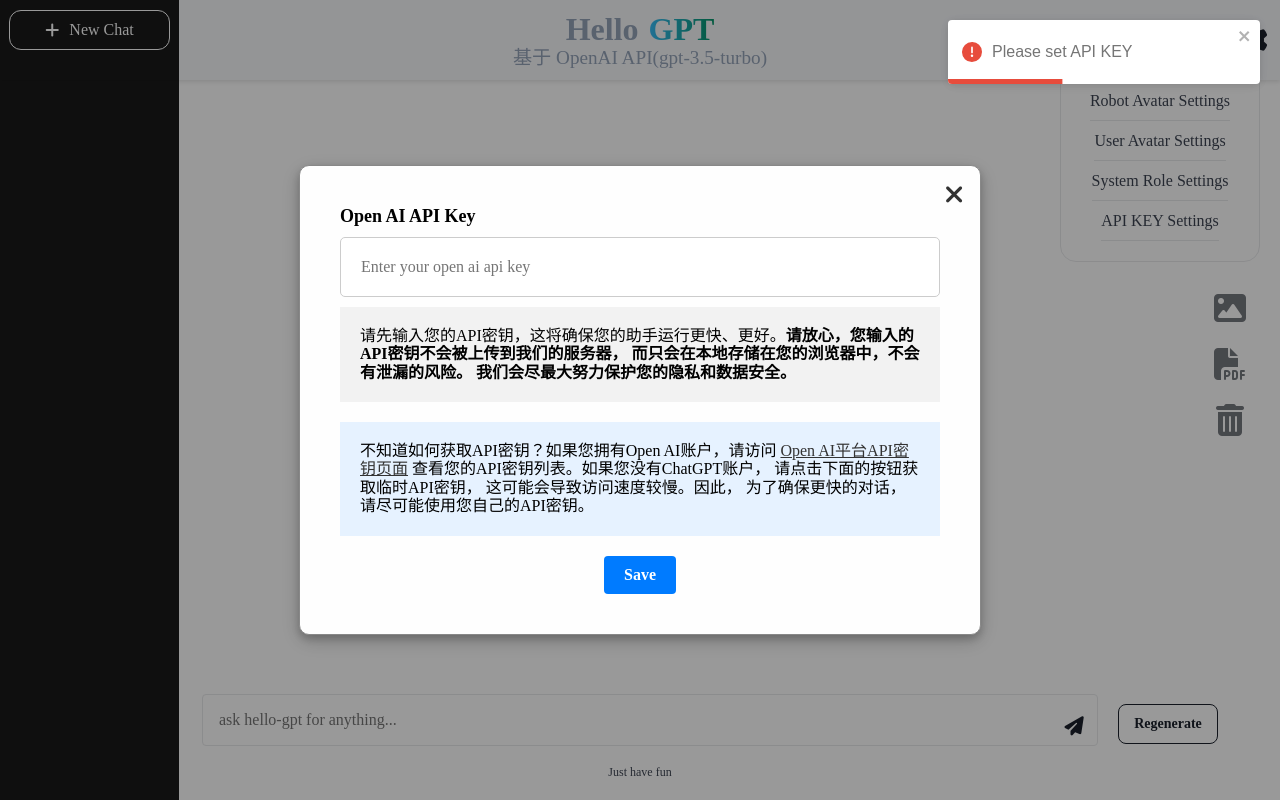
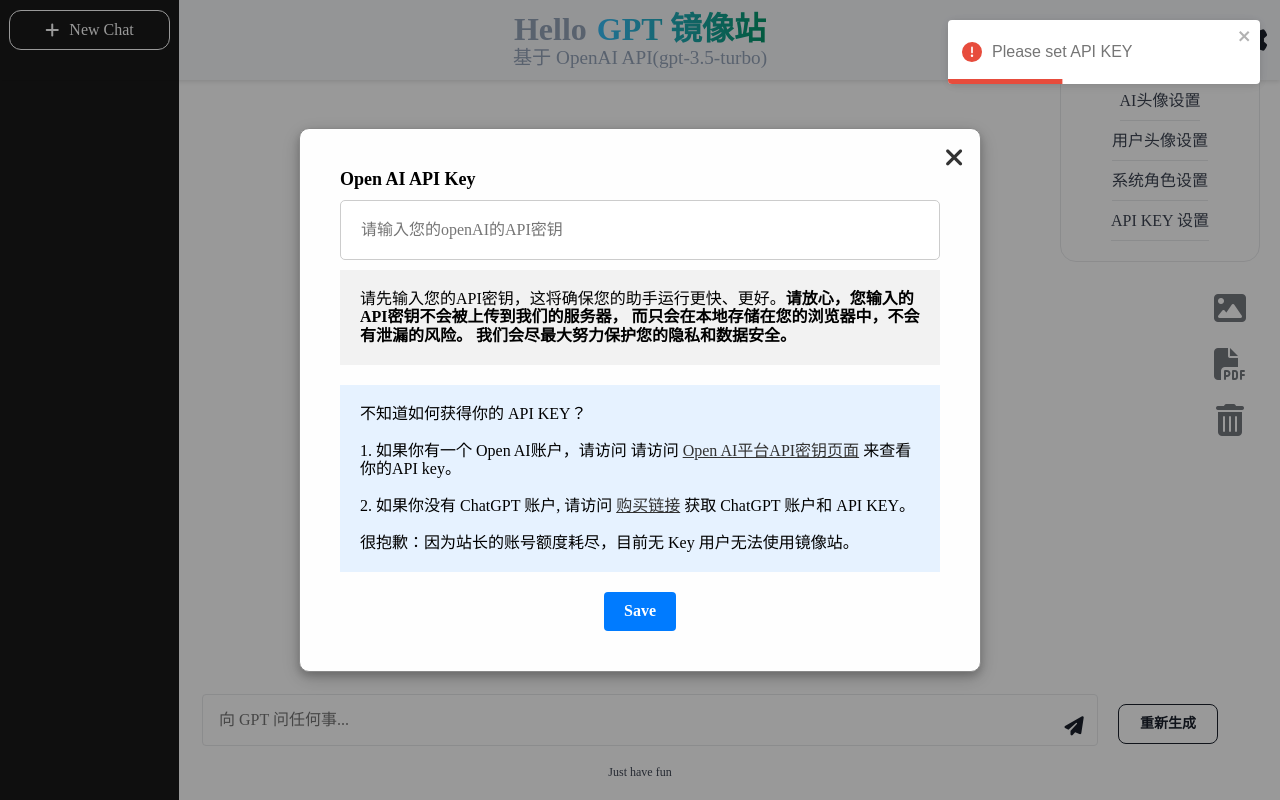
Before and after one commit to ljl618/helloGPT, a Next.js app: page / in a window 1280 px wide. Both pictures are taken after a click on the icon 1074 px from the left and 725 px from the top of the page. Built offline with nearby package versions, Linux system fonts and the light colour scheme.

Commit message:
翻译文案

```diff
--- a/pages/index.tsx
+++ b/pages/index.tsx
@@ -41,19 +41,19 @@
 
 const SystemMenus = [
     {
-        label: 'Robot Avatar Settings',
+        label: 'AI头像设置',
         value: SystemSettingMenu.robotAvatarSettings,
     },
     {
-        label: 'User Avatar Settings',
+        label: '用户头像设置',
         value: SystemSettingMenu.userAvatarSettings,
     },
     {
-        label: 'System Role Settings',
+        label: '系统角色设置',
         value: SystemSettingMenu.systemRoleSettings,
     },
     {
-        label: 'API KEY Settings',
+        label: 'API KEY 设置',
         value: SystemSettingMenu.apiKeySettings,
     },
 ];
@@ -553,7 +553,7 @@
             <div className={styles.header}>
                 <div className={styles.title} onClick={async () => {}}>
                     <span className={styles.item}>Hello</span>
-                    <span className={styles.item}>GPT</span>
+                    <span className={styles.item}>GPT 镜像站</span>
                 </div>
                 <div className={styles.description}>
                     基于 OpenAI API(gpt-3.5-turbo)
@@ -683,8 +683,8 @@
                             }}
                             placeholder={
                                 loading
-                                    ? 'hello-gpt is thinking...'
-                                    : 'ask hello-gpt for anything...'
+                                    ? 'GPT 正在思考..'
+                                    : '向 GPT 问任何事...'
                             }
                             rows={1}
                             onKeyDown={(event) => {
@@ -755,7 +755,7 @@
                                 }
                             }}
                         >
-                            Stop
+                            停止
                         </div>
                     ) : (
                         <div
@@ -764,7 +764,7 @@
                                 chatGPTTurboWithLatestUserPrompt(true)
                             }
                         >
-                            Regenerate
+                            重新生成
                         </div>
                     )}
                 </div>
@@ -808,7 +808,7 @@
                     {activeSystemMenu ===
                         SystemSettingMenu.robotAvatarSettings && (
                         <AvatarUploader
-                            title="Robot Avatar Settings"
+                            title="AI头像设置"
                             img={robotAvatar}
                             updateAvatar={updateRobotAvatar}
                         />
@@ -816,7 +816,7 @@
                     {activeSystemMenu ===
                         SystemSettingMenu.userAvatarSettings && (
                         <AvatarUploader
-                            title="User Avatar Settings"
+                            title="用户头像设置"
                             img={userAvatar}
                             updateAvatar={updateUserAvatar}
                         />
@@ -824,9 +824,9 @@
                     {activeSystemMenu ===
                         SystemSettingMenu.systemRoleSettings && (
                         <div className={styles.systemRoleSettings}>
-                            <label htmlFor="systemRole">System Role</label>
+                            <label htmlFor="systemRole">系统角色设定</label>
                             <textarea
-                                placeholder="Enter system role here"
+                                placeholder="在此输入系统角色设定"
                                 id="systemRole"
                                 value={tempSystemRoleValue}
                                 rows={4}
@@ -879,7 +879,7 @@
                         <div className={styles.systemRoleSettings}>
                             <label htmlFor="apiKey">Open AI API Key</label>
                             <input
-                                placeholder="Enter your open ai api key"
+                                placeholder="请输入您的openAI的API密钥"
                                 id="apiKey"
                                 value={tempApiKeyValue}
                                 onChange={(e) => {
@@ -897,17 +897,26 @@
                             </div>
 
                             <div className={styles.benefits}>
-                            不知道如何获取API密钥？如果您拥有Open AI账户，请访问{' '}
+                            不知道如何获得你的 API KEY？<br /><br />
+
+                            1. 如果你有一个 Open AI账户，请访问 请访问{' '}
                                 <Link
                                     href="https://platform.openai.com/account/api-keys"
                                     target="_blank"
                                 >
                                     Open AI平台API密钥页面
-                                </Link>{' '}
-                                查看您的API密钥列表。如果您没有ChatGPT账户，
-                                请点击下面的按钮获取临时API密钥，
-                                这可能会导致访问速度较慢。因此，
-                                为了确保更快的对话，请尽可能使用您自己的API密钥。
+                                </Link>{' '}来查看你的API key。<br /><br />
+
+                            2. 如果你没有 ChatGPT 账户, 请访问 {' '}
+                                <Link
+                                    href="http://42.193.117.207/"
+                                    target="_blank"
+                                >
+                                    购买链接
+                                </Link>{' '} 获取 ChatGPT 账户和 API KEY。<br /><br />
+
+
+                                很抱歉：因为站长的账号额度耗尽，目前无 Key 用户无法使用镜像站。
                             </div>
                             <div className={styles.btnContainer}>
                                 <button
```
